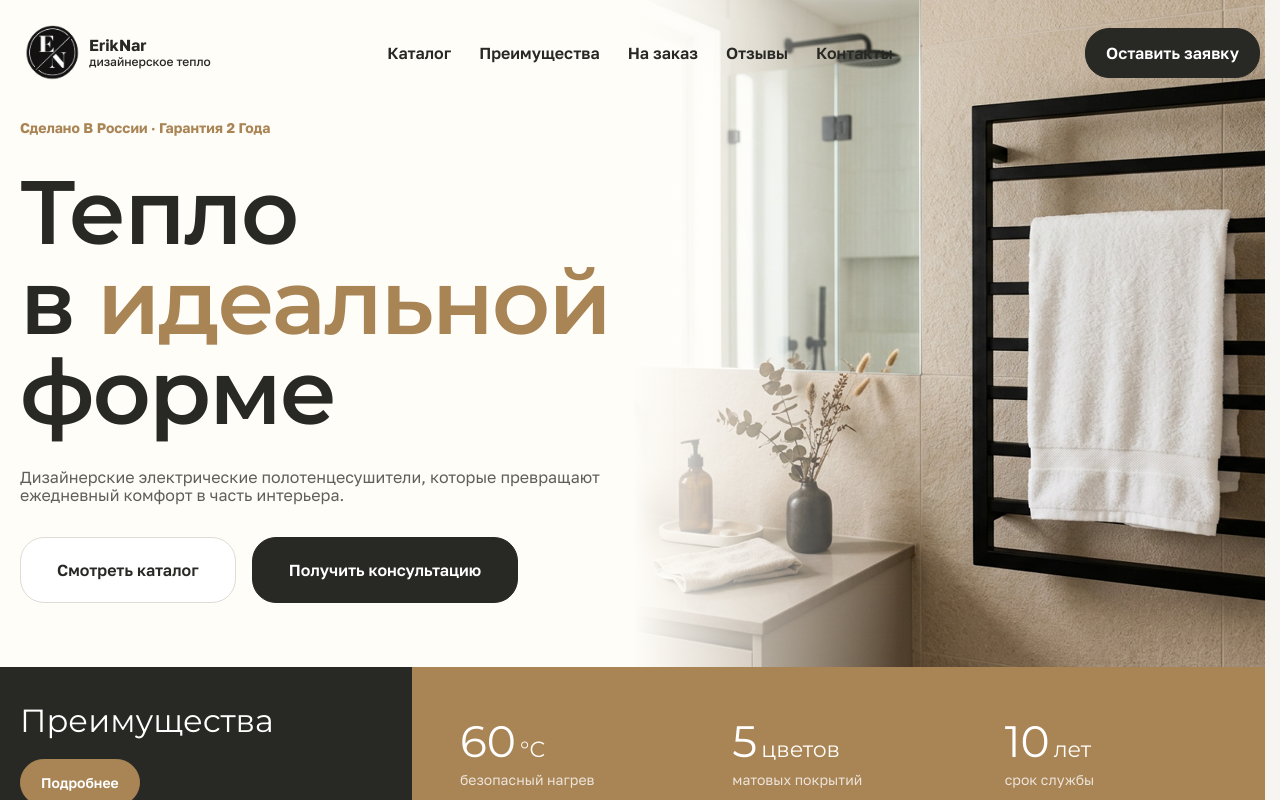
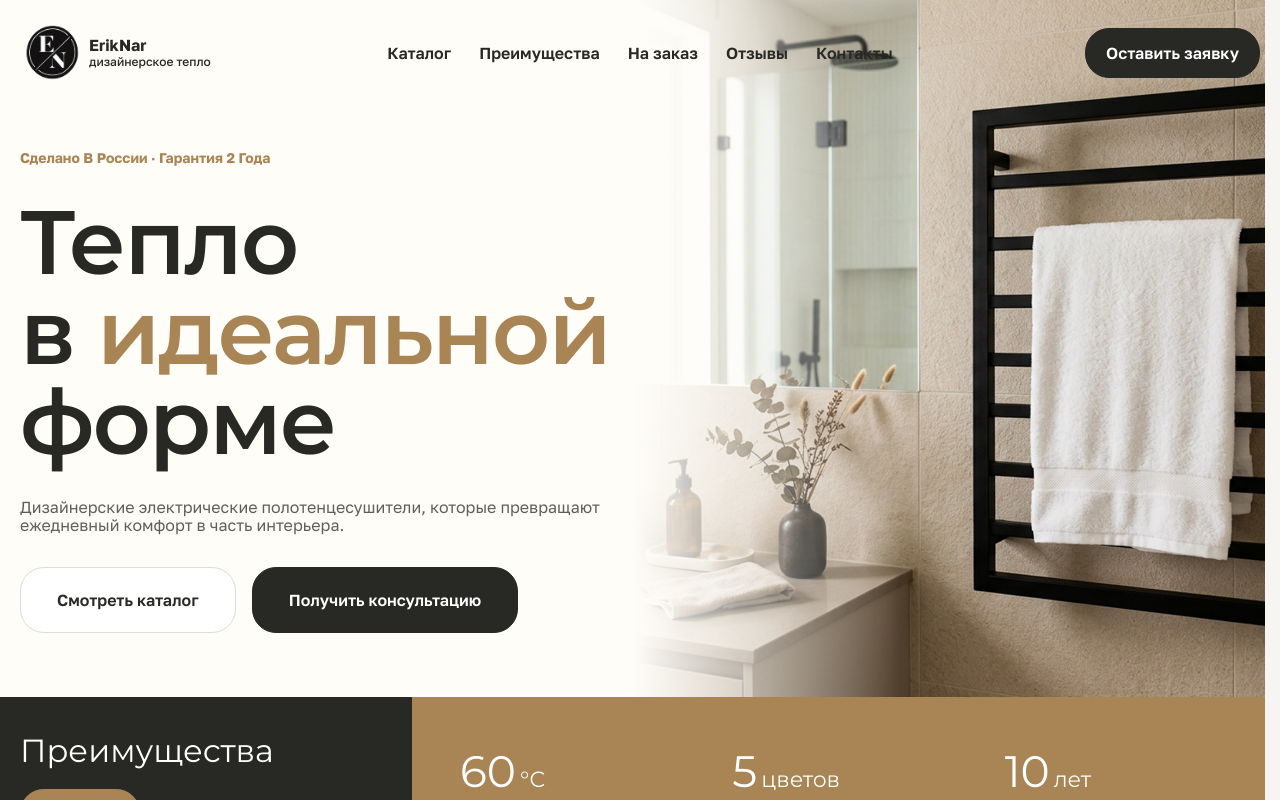
Before and after one commit to sonaCEO/ErikNar, a React (Vite) app in the folder apps/frontend/: page / in a window 1280 px wide. Shown: the top 800 px of the page. Built offline with nearby package versions, Linux system fonts and the light colour scheme.

Commit message:
feat: inject header scroll hook

```diff
--- a/apps/frontend/src/components/global/header/header.jsx
+++ b/apps/frontend/src/components/global/header/header.jsx
@@ -1,3 +1,5 @@
+import clsx from "clsx";
+import {useHeaderScroll} from "../../../hooks/use-header-scroll";
 import {navigation} from "./data.js";
 import LayoutContainer from "../../grid/layout-container/layout-container";
 import Logo from "../../global/logo/logo";
@@ -5,8 +7,10 @@ import {Button} from "../../ui/button/button";
 import s from "./header.module.css";
 
 export default function Header() {
+		const {active, hidden} = useHeaderScroll();
+
 		return (
-				<header className={s.header}>
+				<header className={clsx(s.header, active && s.active, hidden && s.hidden)}>
 						<LayoutContainer>
 								<div className={s.wrapper}>
 										<Logo/>
--- a/apps/frontend/src/components/global/header/header.module.css
+++ b/apps/frontend/src/components/global/header/header.module.css
@@ -7,6 +7,21 @@
     padding: 20px 0;
     border: none;
     background-color: transparent;
+    transition:
+        transform ease var(--tr250),
+        padding ease-in var(--tr250),
+        background-color ease var(--tr250),
+        box-shadow ease var(--tr250);
+}
+
+.active {
+    background-color: color-mix(in srgb, var(--cream-soft) 92%, transparent);
+    box-shadow: 0 1px 0 var(--line);
+    padding: 8px 0;
+}
+
+.hidden {
+    transform: translateY(-100%);
 }
 
 .wrapper {
--- a/apps/frontend/src/components/sections/hero/hero.module.css
+++ b/apps/frontend/src/components/sections/hero/hero.module.css
@@ -28,7 +28,7 @@
 
 		@media (min-width: 768px) {
 				min-height: 100%;
-				padding-top: 120px;
+				padding-top: 150px;
 				padding-bottom: 64px;
 		}
 }
```
